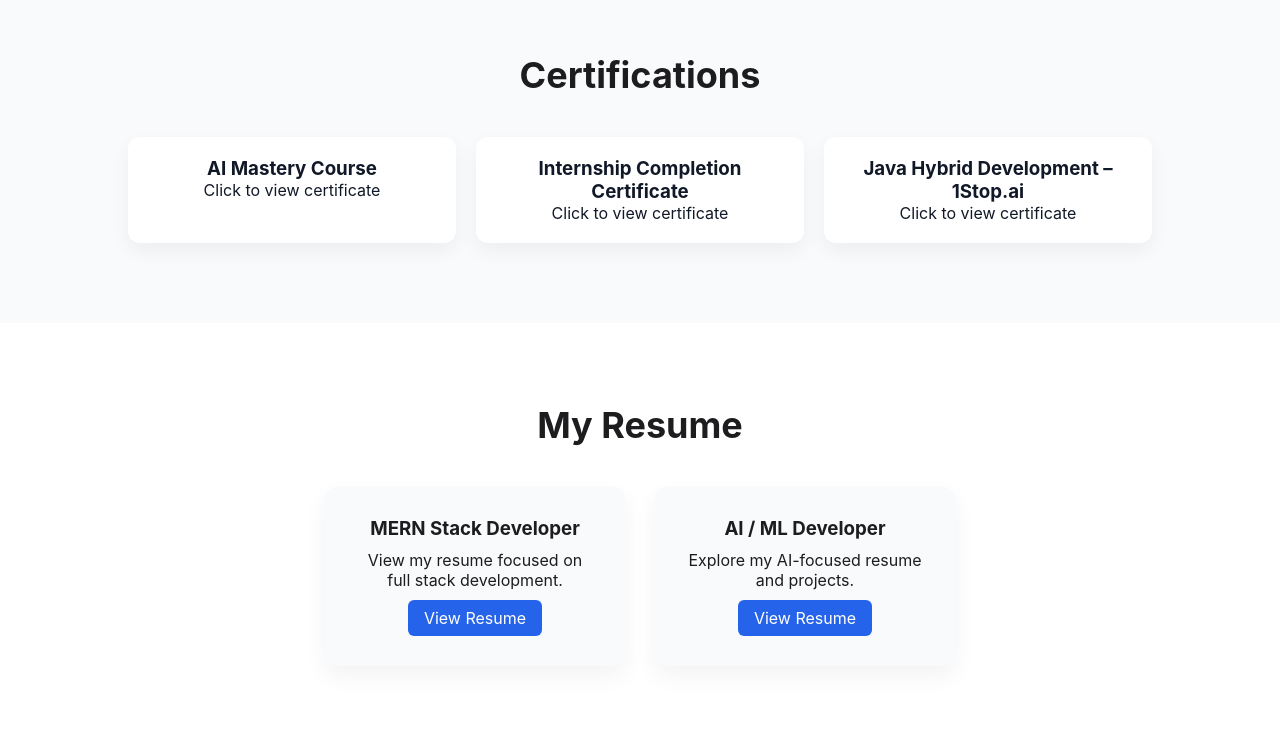
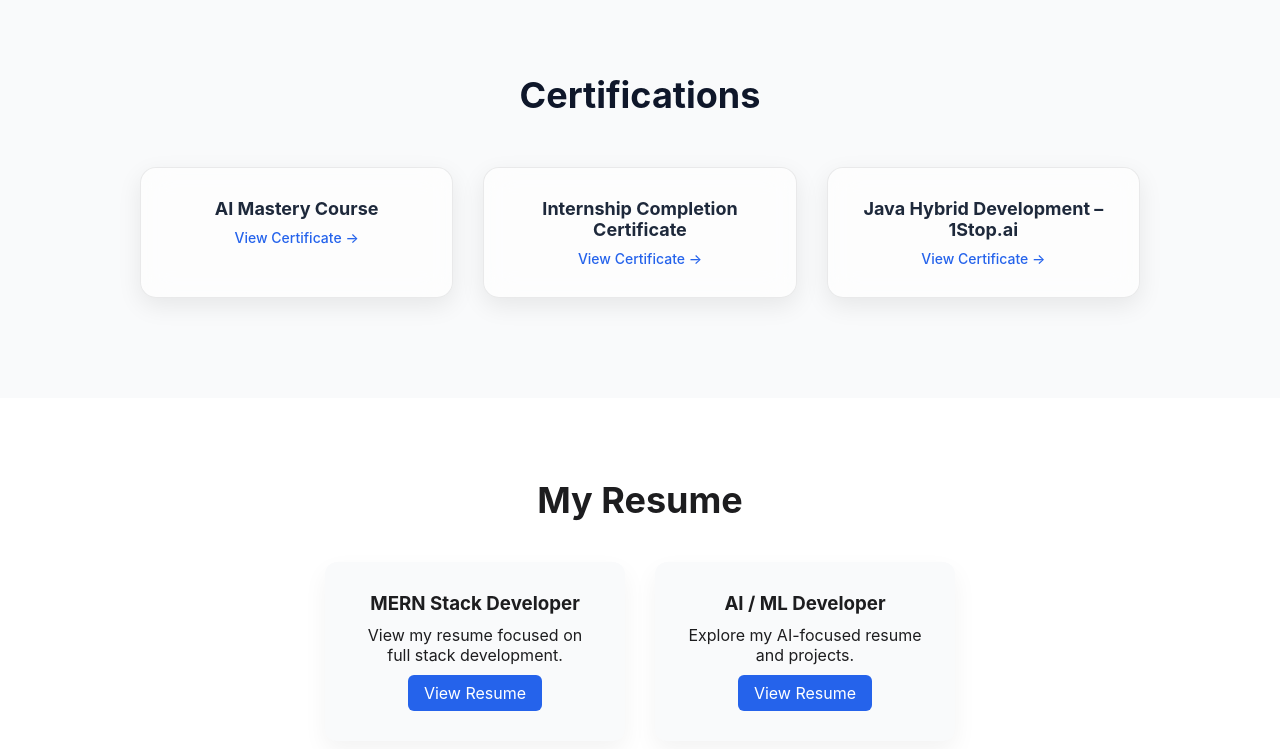
Before and after one commit to shubham-devx/my-portfolio, a React (Create React App) app: page / in a window 1280 px wide. Shown: the part 3073-3822 px from the top of the page. Built offline with nearby package versions, Linux system fonts and the light colour scheme.

Commit message:
upgrade: professional certificates UI

```diff
--- a/src/components/Certifications.jsx
+++ b/src/components/Certifications.jsx
@@ -1,42 +1,40 @@
 import "../styless/Certifications.css";
 
 function Certifications() {
+  const certs = [
+    {
+      title: "AI Mastery Course",
+      link: "https://drive.google.com/file/d/1zzGZamCIcNlVQdYHY2gYL78pxe8AabEK/view?usp=drivesdk",
+    },
+    {
+      title: "Internship Completion Certificate",
+      link: "https://drive.google.com/file/d/1tdWNO6x3a4Vapvq3CKTSJA1kFPetUbb6/view?usp=drivesdk",
+    },
+    {
+      title: "Java Hybrid Development – 1Stop.ai",
+      link: "https://drive.google.com/file/d/1vLVSmGAPPI0s5V4lyJpI982kfGNVg2pb/view?usp=drivesdk",
+    },
+  ];
+
   return (
     <section className="certifications" id="certifications">
       <h2>Certifications</h2>
 
       <div className="cert-grid">
-
+        {certs.map((cert, index) => (
           <a
-          href="https://drive.google.com/file/d/1zzGZamCIcNlVQdYHY2gYL78pxe8AabEK/view?usp=drivesdk"
+            key={index}
+            href={cert.link}
             target="_blank"
             rel="noreferrer"
             className="cert-card"
           >
-          <h3>AI Mastery Course</h3>
-          <p>Click to view certificate</p>
+            <div className="cert-content">
+              <h3>{cert.title}</h3>
+              <p>View Certificate →</p>
+            </div>
           </a>
-
-        <a
-          href="https://drive.google.com/file/d/1tdWNO6x3a4Vapvq3CKTSJA1kFPetUbb6/view?usp=drivesdk"
-          target="_blank"
-          rel="noreferrer"
-          className="cert-card"
-        >
-          <h3>Internship Completion Certificate</h3>
-          <p>Click to view certificate</p>
-        </a>
-
-        <a
-          href="https://drive.google.com/file/d/1vLVSmGAPPI0s5V4lyJpI982kfGNVg2pb/view?usp=drivesdk"
-          target="_blank"
-          rel="noreferrer"
-          className="cert-card"
-        >
-          <h3>Java Hybrid Development – 1Stop.ai</h3>
-          <p>Click to view certificate</p>
-        </a>
-
+        ))}
       </div>
     </section>
   );
--- a/src/styless/Certifications.css
+++ b/src/styless/Certifications.css
@@ -1,30 +1,56 @@
 .certifications {
-  padding: 80px 10%;
+  padding: 100px 20px;
+  background: #f9fafb;
   text-align: center;
-  background: #f8fafc;
 }
 
 .certifications h2 {
   font-size: 36px;
-  margin-bottom: 40px;
+  margin-bottom: 50px;
+  color: #0f172a;
 }
 
+/* GRID */
 .cert-grid {
   display: grid;
-  grid-template-columns: repeat(auto-fit, minmax(220px, 1fr));
-  gap: 20px;
+  grid-template-columns: repeat(auto-fit, minmax(260px, 1fr));
+  gap: 30px;
+  max-width: 1000px;
+  margin: auto;
 }
 
+/* CARD */
 .cert-card {
-  background: white;
-  padding: 20px;
-  border-radius: 12px;
   text-decoration: none;
-  color: #111827;
-  box-shadow: 0 8px 20px rgba(0,0,0,0.05);
-  transition: 0.3s;
+  border-radius: 16px;
+  padding: 30px;
+  background: rgba(255, 255, 255, 0.6);
+
+  backdrop-filter: blur(15px);
+  -webkit-backdrop-filter: blur(15px);
+
+  border: 1px solid rgba(0, 0, 0, 0.08);
+  box-shadow: 0 8px 25px rgba(0, 0, 0, 0.08);
+
+  transition: all 0.3s ease;
 }
 
+/* HOVER EFFECT */
 .cert-card:hover {
-  transform: translateY(-5px);
+  transform: translateY(-8px) scale(1.02);
+  box-shadow: 0 15px 40px rgba(37, 99, 235, 0.15);
+  border-color: #2563eb;
 }
+
+/* CONTENT */
+.cert-content h3 {
+  font-size: 18px;
+  color: #1e293b;
+  margin-bottom: 10px;
+}
+
+.cert-content p {
+  font-size: 14px;
+  color: #2563eb;
+  font-weight: 500;
+}
```
Lines whose indentation alone changed are shown as unchanged.
